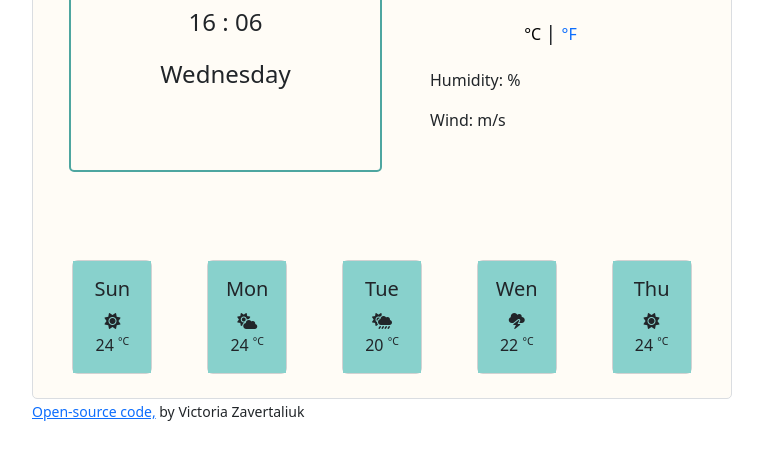
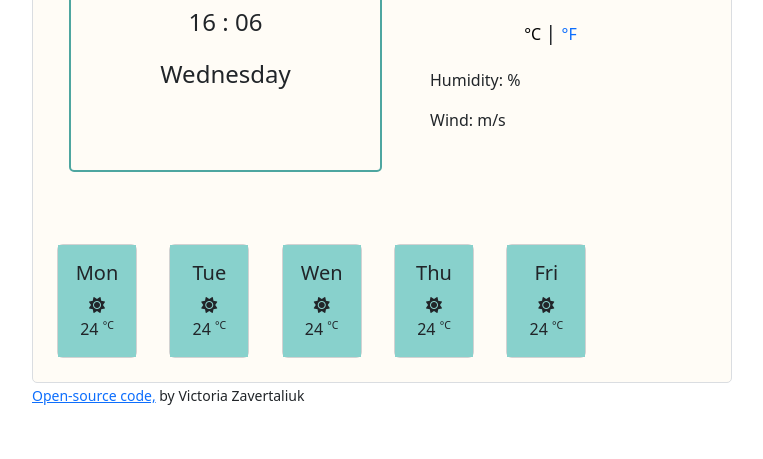
Before and after one commit to vikazav/weatherApp, a plain HTML site: page index.html in a window 1280 px wide. Shown: the part 269-728 px from the top of the page, without its empty margins (258-1021 px from the left). Drawn offline with nearby package versions, Linux system fonts and the light colour scheme; no server answers.

Commit message:
create showForecast function

```diff
--- a/index.html
+++ b/index.html
@@ -63,56 +63,8 @@
                   <p >Humidity: <span class="humidity"></span>%</p>
                   <p >Wind: <span class="wind"></span> m/s</p>
                   </div>
-
                </div>
-
-          <div class="row pt-3 text-center">
-            <div class="col item d-flex justify-content-center">
-               <div class="card" style="width: 5rem;">
-                  <div class="card-body">
-                    <h5 class="card-title">Sun</h5>
-                    <i class="fa-solid fa-sun card-icon"></i>
-                    <p class="card-text">24  <sup><small>&#176;C</small></sup></p>
-                  </div>
-                </div>
-            </div>
-            <div class="col item d-flex justify-content-center">
-               <div class="card" style="width: 5rem;">
-                  <div class="card-body">
-                    <h5 class="card-title">Mon</h5>
-                    <i class="fa-solid fa-cloud-sun card-icon"></i>
-                    <p class="card-text">24  <sup><small>&#176;C</small></sup></p>
-                  </div>
-                </div>
-            </div>
-            <div class="col item d-flex justify-content-center">
-               <div class="card" style="width: 5rem;">
-                  <div class="card-body">
-                    <h5 class="card-title">Tue</h5>
-                    <i class="fa-solid fa-cloud-sun-rain card-icon"></i>
-                    <p class="card-text">20  <sup><small>&#176;C</small></sup></p>
-                  </div>
-                </div>
-            </div>
-            <div class="col item d-flex justify-content-center">
-               <div class="card" style="width: 5rem;">
-                  <div class="card-body">
-                    <h5 class="card-title">Wen</h5>
-                    <i class="fa-solid fa-cloud-bolt card-icon"></i>
-                    <p class="card-text">22  <sup><small>&#176;C</small></sup></p>
-                  </div>
-                </div>
-            </div>
-            <div class="col item d-flex justify-content-center">
-               <div class="card" style="width: 5rem;">
-                  <div class="card-body">
-                    <h5 class="card-title">Thu</h5>
-                    <i class="fa-solid fa-sun card-icon"></i>
-                    <p class="card-text">24  <sup><small>&#176;C</small></sup></p>
-                  </div>
-                </div>
-            </div>
-</div>
+            <div class="forecast text-center"></div>
 </div>
 <small><a href="https://github.com/vikazav/weatherApp" target="_blank">Open-source code,</a> by Victoria Zavertaliuk</small>
 </div>
--- a/script.js
+++ b/script.js
@@ -35,6 +35,28 @@ let humidity =document.querySelector('.humidity');
 let wind =document.querySelector('.wind');
 let inputCity = document.querySelector('.input-city');
 let description = document.querySelector('.description');
+
+
+
+function showForecast() {
+  let forecastDays= ['Mon','Tue','Wen','Thu','Fri'];
+let forecast = document.querySelector(".forecast");
+
+  let cardContainer = `<div class = "row">`;
+  forecastDays.forEach((day) => {
+cardContainer = cardContainer + `<div class="col-2 item">
+<div class="card" style="width: 5rem;">
+   <div class="card-body">
+     <h5 class="card-title">${day}</h5>
+     <i class="fa-solid fa-sun card-icon"></i>
+     <p class="card-text">24  <sup><small>&#176;C</small></sup></p>
+   </div>
+ </div>
+</div>`
+  });
+  cardContainer = cardContainer+`</div>`;
+  forecast.innerHTML = cardContainer;
+}
 
 function showTemperature(response) {
   console.log(response.data);
@@ -97,3 +119,5 @@ currentBtn.addEventListener('click',(e)=> {
   e.preventDefault();
   navigator.geolocation.getCurrentPosition(handlePosition)
 })
+
+showForecast();
```
